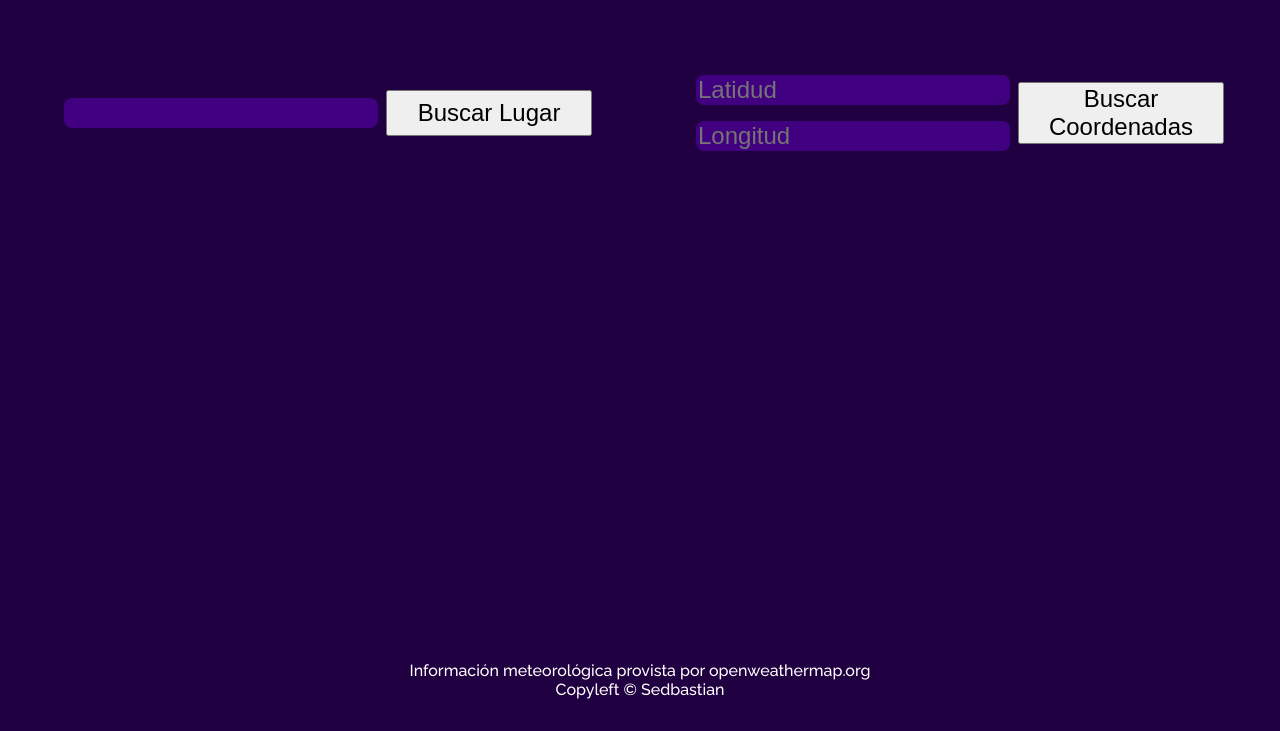
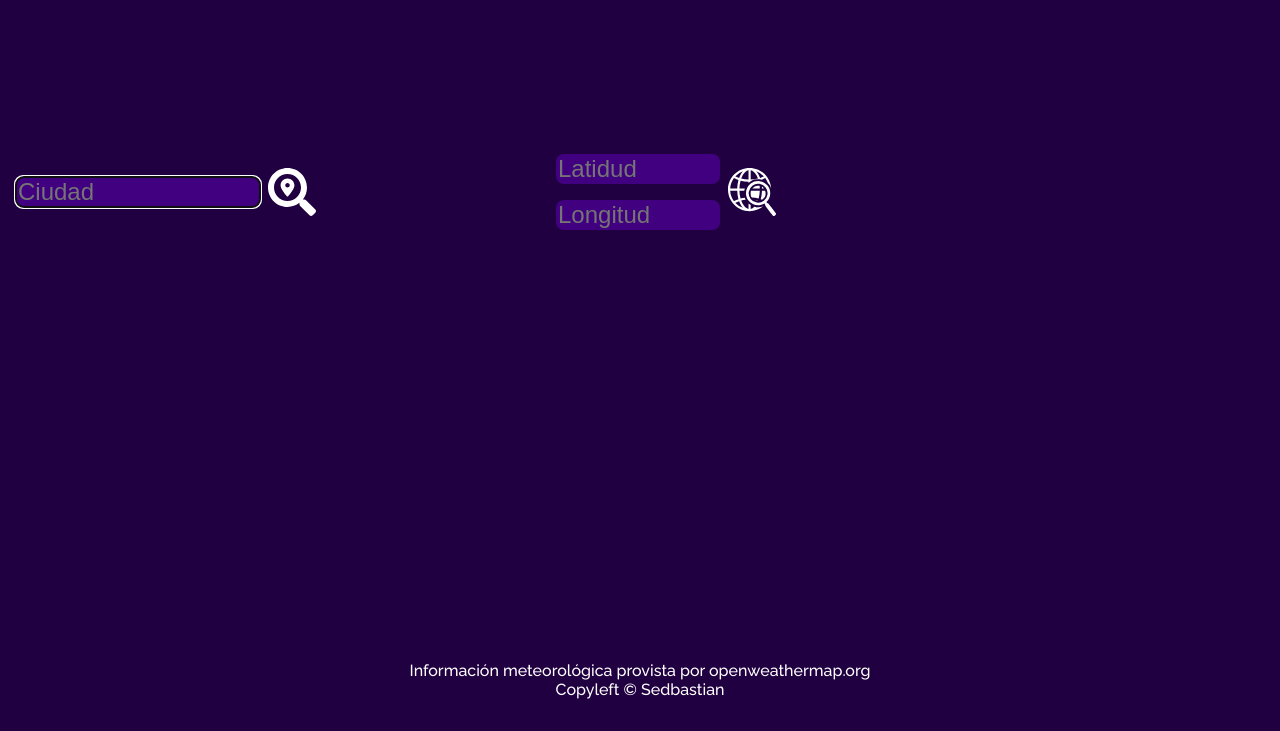
Before and after one commit to Sedbastian/odin-weather-app, a website built with webpack: page dist/index.html in a window 1280 px wide. Shown: the part 69-800 px from the top of the page. Built offline with nearby package versions, Linux system fonts and the light colour scheme.

Commit message:
Arreglar estilo de campos d búsqueda

```diff
--- a/src/domModule.js
+++ b/src/domModule.js
@@ -11,7 +11,7 @@ const buscarInput = document.querySelector("input");
 
 const contenedorInfo = document.createElement("div");
 contenedorInfo.classList.add("contenedorInfo");
-const divBuscar = document.querySelector(".buscarLugar");
+const divBuscar = document.querySelector("main");
 divBuscar.appendChild(contenedorInfo);
 
 function buscarLugarDOM() {
@@ -435,7 +435,7 @@ function mostrarInfoMeteoPronosticoDOM(response) {
   console.log(response);
 }
 
-function errorLugarAcoordenadasDOM() {
+function errorLugarAcoordenadasDOM(error) {
   contenedorInfo.textContent = `Hubo un error buscando el lugar, intente nuevamente. ${error}`;
 }
 
@@ -443,7 +443,7 @@ function errorInfoMeteoDOM(error) {
   contenedorInfo.textContent = `Hubo un error cargando la información meteorológica, intente nuevamente. ${error}`;
 }
 
-function errorInfoMeteoPronosticoDOM() {
+function errorInfoMeteoPronosticoDOM(error) {
   contenedorInfo.textContent = `Hubo un error cargando el pronóstico meteorológico, intente nuevamente. ${error}`;
 }
 
--- a/src/style.css
+++ b/src/style.css
@@ -20,11 +20,14 @@ header h1 {
 
 main {
   display: grid;
-  grid-template-columns: 1fr 1fr;
-  grid-template-rows: max-content 1fr;
+  grid-template-columns: repeat(auto-fit, 30rem);
+  /* grid-auto-rows: max-content; */
 }
 
+
+
 input {
+	width: 10rem;
   background-color: rgb(64, 0, 128);
   color: white;
   font-size: 1.5rem;
@@ -35,43 +38,58 @@ button {
 }
 
 main .buscarXnombre {
-  grid-column: 1 / 2;
-	grid-row: 1 / 2;
+  /* grid-column: 1 / 2; */
+  /* grid-row: 1 / 2; */
 
-	margin: 3rem;
+  /* margin: 3rem; */
+
+	justify-self: center;
 
   display: grid;
   grid-template-columns: 1fr 1fr;
 	align-content: center;
-
+	align-items: center;
 }
 
 main .buscarXnombre #lugar {
 	grid-column: 1 / 2;
 
+	width: 15rem;
+
   margin: 0.5rem;
 
   border-radius: 0.5rem;
 	border-style: none;
+
+
 }
 
 main .buscarXnombre .lugarBoton {
 	grid-column: 2 / 3;
+	align-self: center;
+	width: 3rem;
+	cursor: pointer;
+
 }
 
 main .buscarCoordenadas {
-  grid-column: 2 / 3;
-	grid-row: 1 / 2;
+  /* grid-column: 2 / 3; */
+  /* grid-row: 1 / 2; */
 
-	margin: 3rem;
+  /* margin: 3rem; */
+
+	justify-self: center;
 
   display: grid;
   grid-template-columns: 1fr 1fr;
   grid-template-rows: 1fr 1fr;
 	align-content: center;
+	align-items: center;
 }
 
 main .buscarCoordenadas #latitud {
+	align-self: flex-end;
+
   grid-column: 1 / 2;
   grid-row: 1 / 2;
 
@@ -82,6 +100,7 @@ main .buscarCoordenadas #latitud {
 }
 
 main .buscarCoordenadas #longitud {
+	align-self: flex-start;
   grid-column: 1 / 2;
   grid-row: 2 / 3;
 
@@ -95,11 +114,14 @@ main .buscarCoordenadas .coordenadasBoton {
   grid-column: 2 / 3;
   grid-row: 1 / 3;
 	align-self: center;
+
+	width: 3rem;
+	cursor: pointer;
 }
 
 main .contenedorInfo {
-	grid-column: 1 / 3;
-	grid-row: 2 / 3;
+  /* grid-column: 1 / 3; */
+  /* grid-row: 2 / 3; */
 
   display: grid;
   grid-template-columns: repeat(auto-fit, minmax(300px, 1fr));
--- a/webpack.config.js
+++ b/webpack.config.js
@@ -1,7 +1,7 @@
 const path = require("path");
 
 module.exports = {
-  mode: "production",
+  mode: "development",
   entry: {
     index: "./src/index.js"
 	},
```
Also changed, not shown: dist/index.html, dist/resources/search-globe-alt.svg (added), dist/resources/search-location.svg (added), dist/resources/search-map.svg (added), dist/resources/search.svg (added), src/resources/search-globe-alt.svg (added), src/resources/search-location.svg (added), src/resources/search-map.svg (added), src/resources/search.svg (added). Lines whose indentation alone changed are shown as unchanged.
